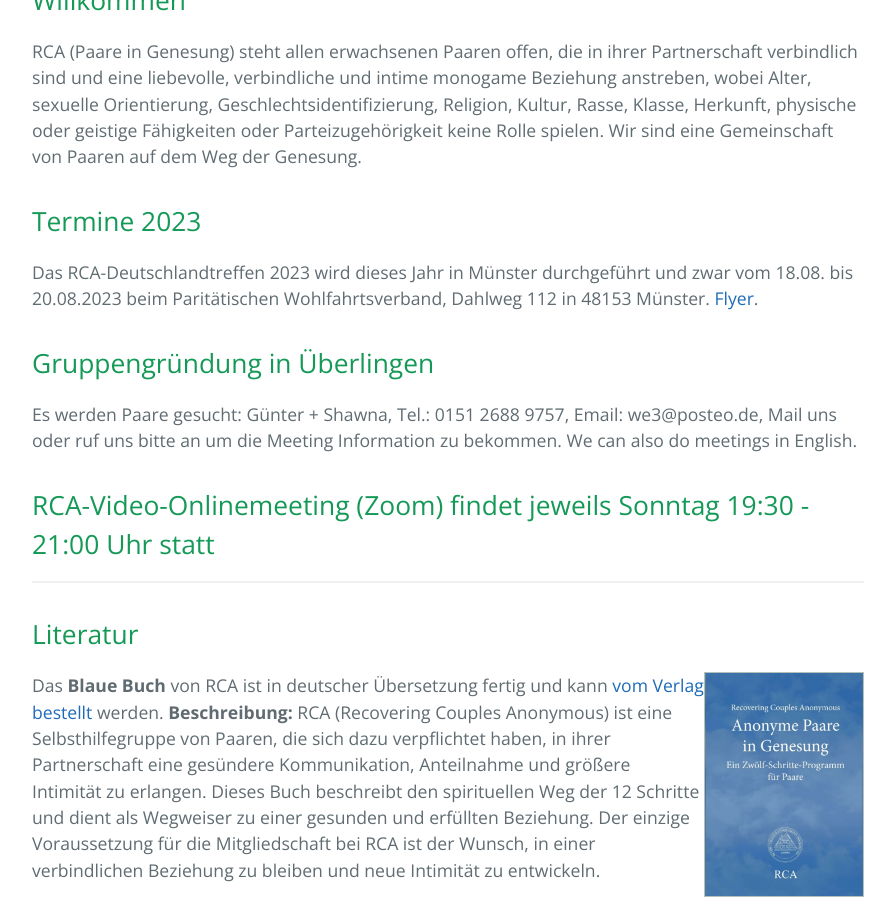
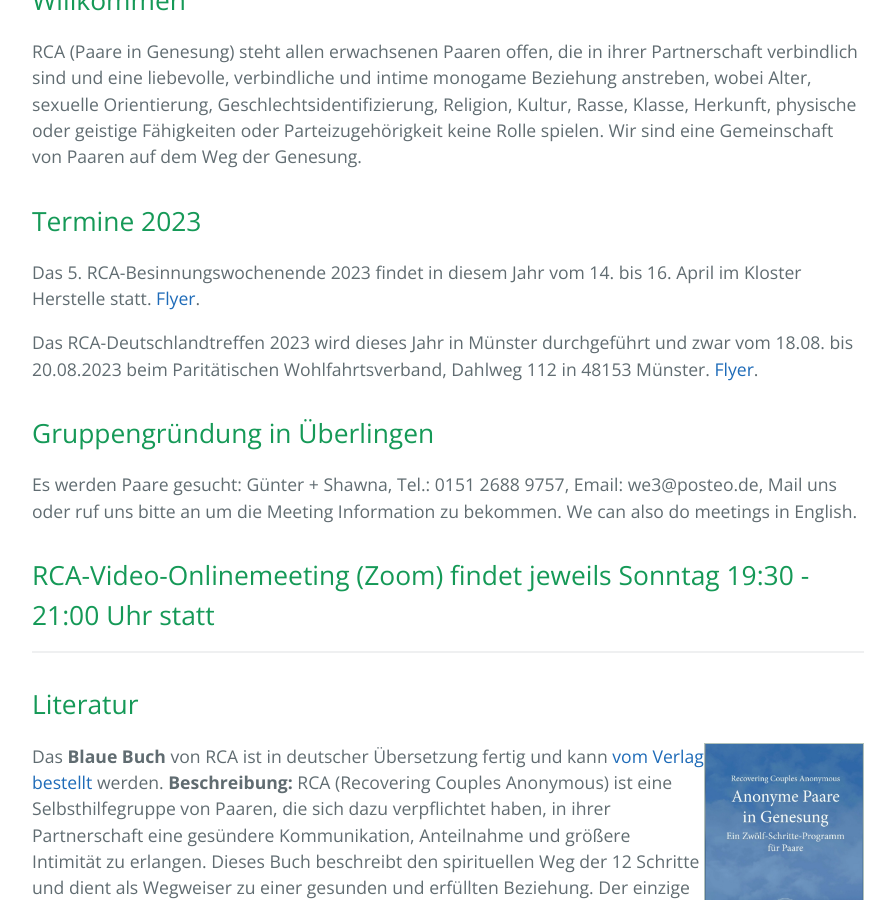
Before and after one commit to rcadeutschland/rcadeutschland.github.io, a Jekyll site: the page built from index.html, in a window 1280 px wide and 900 px high, scrolled down 392 px. Shown: the whole window, without its empty margins (192-1087 px from the left). Built offline with Jekyll 4.4.1, drawn with Linux system fonts in a browser that asks for light colours.

Commit message:
Add BesinnungsWE 2023

```diff
--- a/index.html
+++ b/index.html
@@ -13,6 +13,10 @@
   spielen. Wir sind eine Gemeinschaft von Paaren auf dem Weg der Genesung.
 </p>
 <h2>Termine 2023</h2>
+<p>
+  Das 5. RCA-Besinnungswochenende 2023 findet in diesem Jahr  vom 14. bis 16. April
+  im Kloster Herstelle statt. <a href="/files/FlyerRCABesinnungsWE2023.pdf">Flyer</a>.
+</p>
 <p>
   Das RCA-Deutschlandtreffen 2023 wird dieses Jahr in Münster durchgeführt und zwar vom
   18.08. bis 20.08.2023 beim Paritätischen Wohlfahrtsverband, Dahlweg 112 in 48153 Münster.
```
Also changed, not shown: 1 other file.
